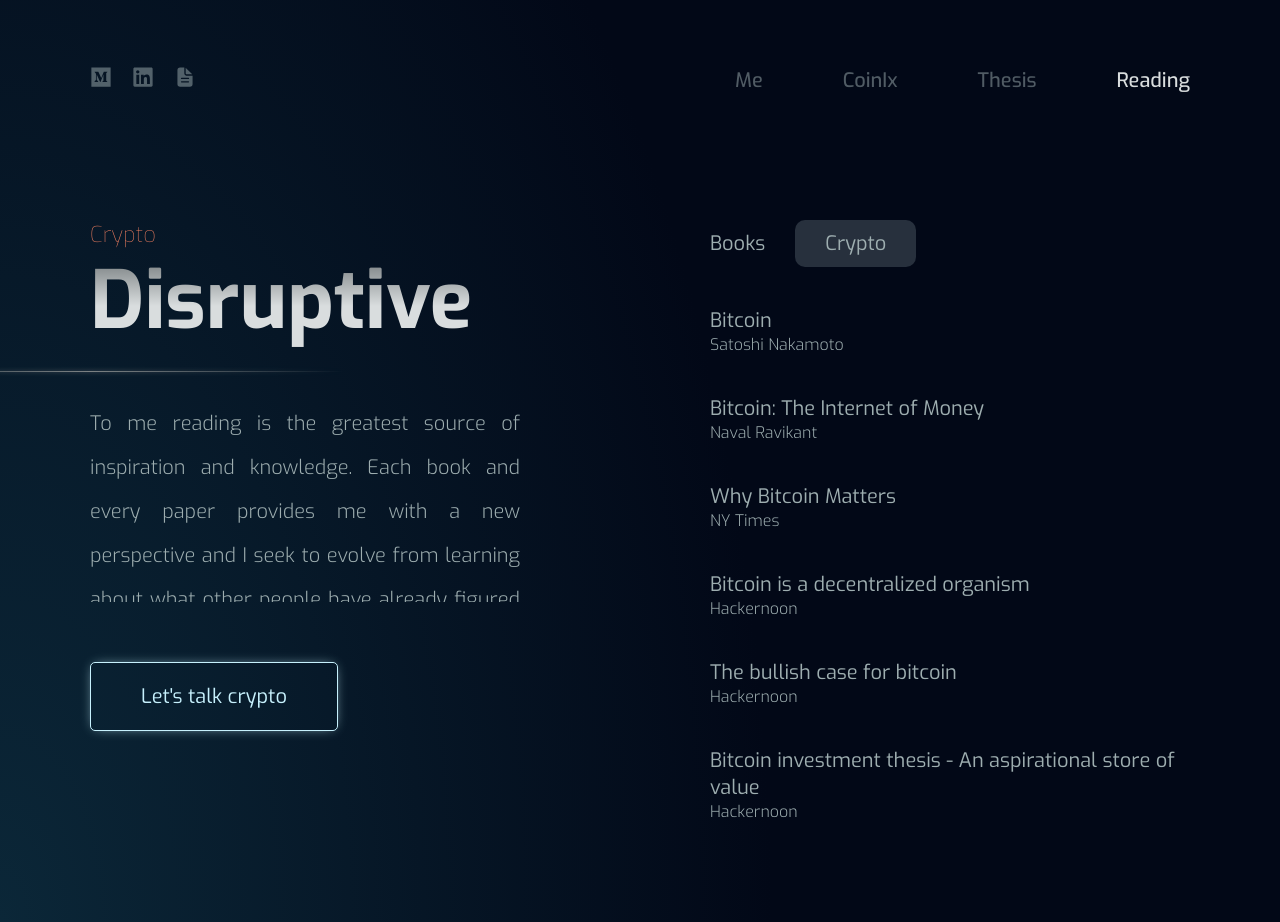
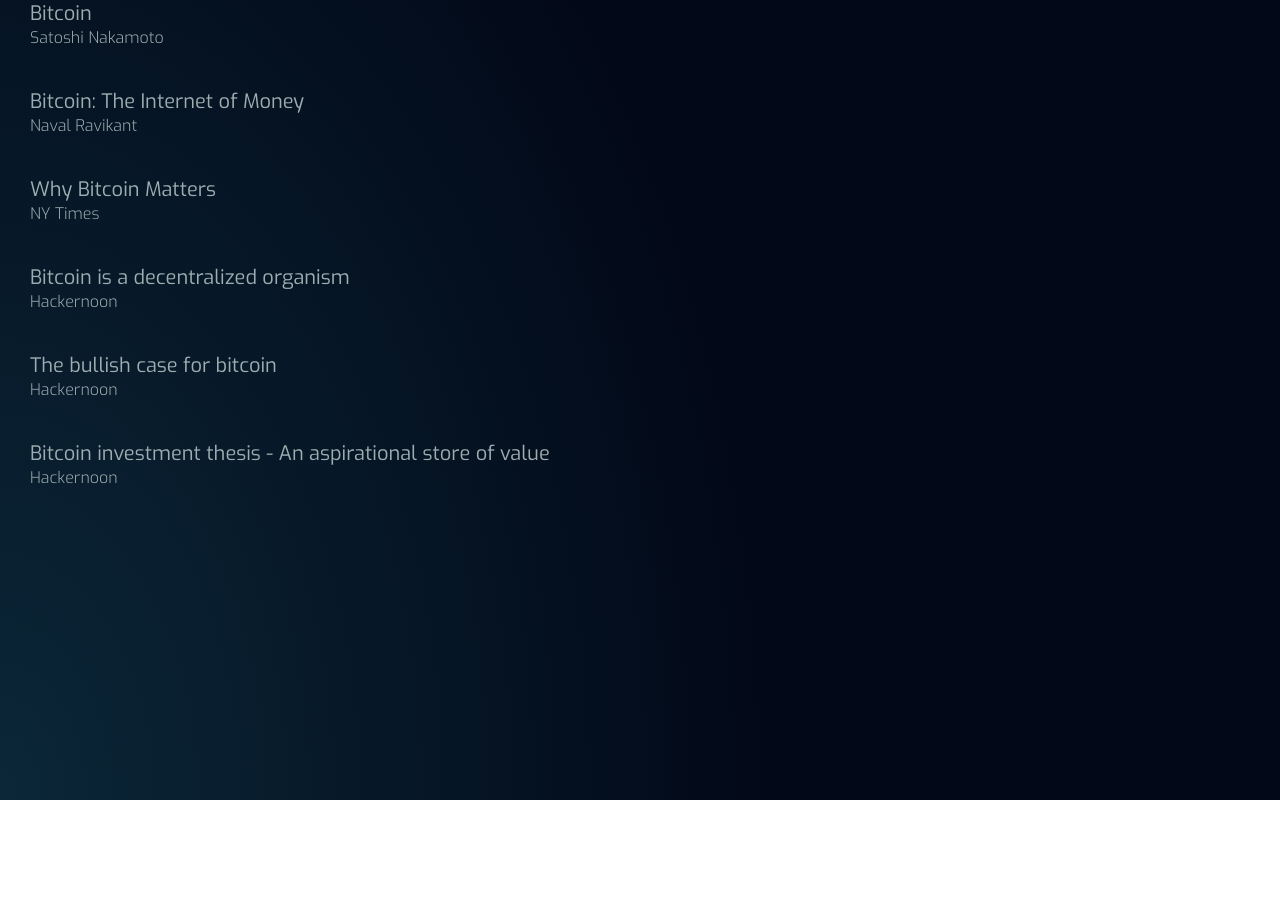
Before and after one commit to lukasjoho/nikolas, a Next.js app: page /reading/crypto in a window 1280 px wide. After the commit the page ends 800 px from the top, so only its background shows below. Built offline with nearby package versions, Linux system fonts and the light colour scheme.

Commit message:
Delete Crypto Page

```diff
--- a/pages/reading/crypto/index.js
+++ b/pages/reading/crypto/index.js
@@ -92,27 +92,9 @@ const item = {
 const CryptoPage = ({ cryptos }) => {
 	const list = cryptos.map((article) => <ListItem article={article} />);
 	return (
-		<Layout
-			title='Crypto'
-			superTitle='Disruptive'
-			text={
-				<>
-					To me reading is the greatest source of inspiration and knowledge.
-					Each book and every paper provides me with a new perspective and I
-					seek to evolve from learning about what other people have already
-					figured out. Check out my favorite books and the best research on
-					crypto
-				</>
-			}
-			textButton="Let's talk crypto"
-			external='https://www.linkedin.com/in/nikolas-schoneweg-bb12b8166/'
-		>
-			<Toggle />
-
-			<Ul variants={container} initial='hidden' animate='show'>
-				{list}
-			</Ul>
-		</Layout>
+		<Ul variants={container} initial='hidden' animate='show'>
+			{list}
+		</Ul>
 	);
 };
 export default CryptoPage;
```
